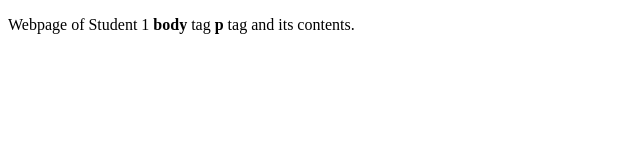
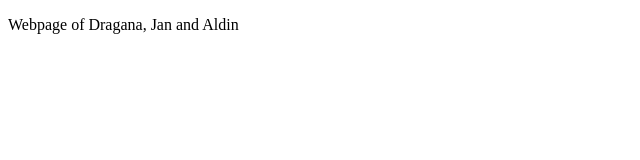
Before and after one commit to Dragana916/exercise01, a plain HTML site: page index.html in a window 1280 px wide. Shown: the whole page, without its empty margins (0-640 px from the left). Drawn offline with Linux system fonts and the light colour scheme.

Commit message:
added some files

```diff
--- a/index.html
+++ b/index.html
@@ -4,6 +4,7 @@
     <title>FRIDAY TASK</title>
   </head>
   <body>
-    <p>Webpage of Student 1 <strong>body</strong> tag <strong>p</strong> tag and its contents.</p>
+    <p>Webpage of Dragana, Jan and Aldin
+    </p>
   </body>
 </html>
```
Also changed, not shown: 1 other file.
